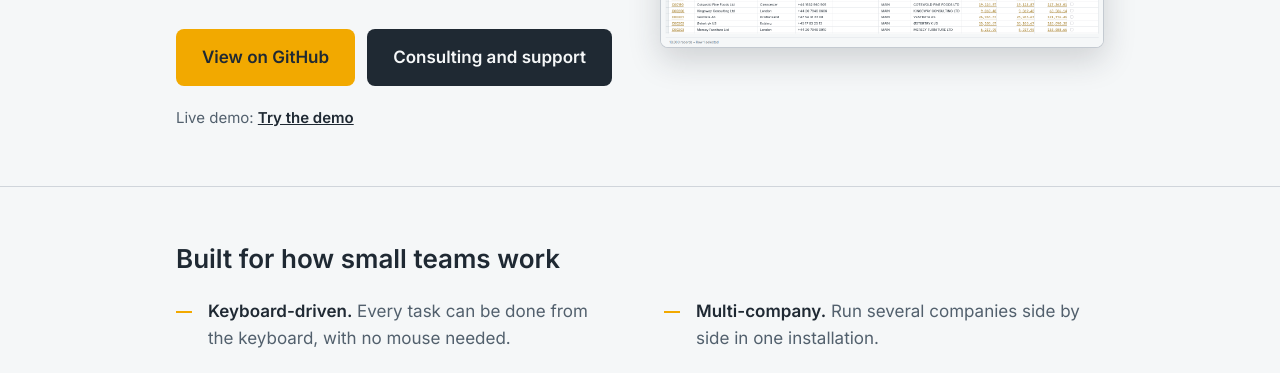
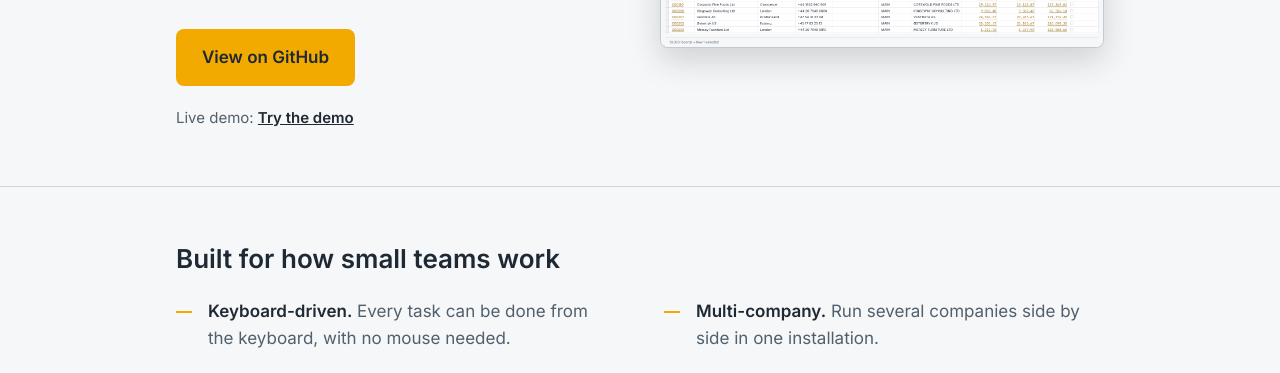
Before and after one commit to hansjlachmann/goeasyerp.com, a plain HTML site: page site/index.html in a window 1280 px wide. Shown: the part 408-781 px from the top of the page. Drawn offline with Linux system fonts and the light colour scheme.

Commit message:
Remove the Consulting and support button from the hero
Co-Authored-By: Claude Sonnet 5.5 <noreply@anthropic.com>

```diff
--- a/site/index.html
+++ b/site/index.html
@@ -49,8 +49,6 @@
           <p class="lead">Finance, sales, purchasing, inventory, projects and fixed assets in one system.</p>
           <p class="actions">
             <a class="btn btn-primary" href="https://github.com/hansjlachmann/goeasyerp" rel="noopener">View on GitHub</a>
-            <!-- When a live demo is published, change this to "Try the demo" with the demo URL. -->
-            <a class="btn btn-secondary" href="#consulting">Consulting and support</a>
           </p>
           <!-- When the demo is ready, replace this note with a "Try the demo" button. -->
           <p class="hero-note">Live demo: <a href="/demo/">Try the demo</a></p>
```
